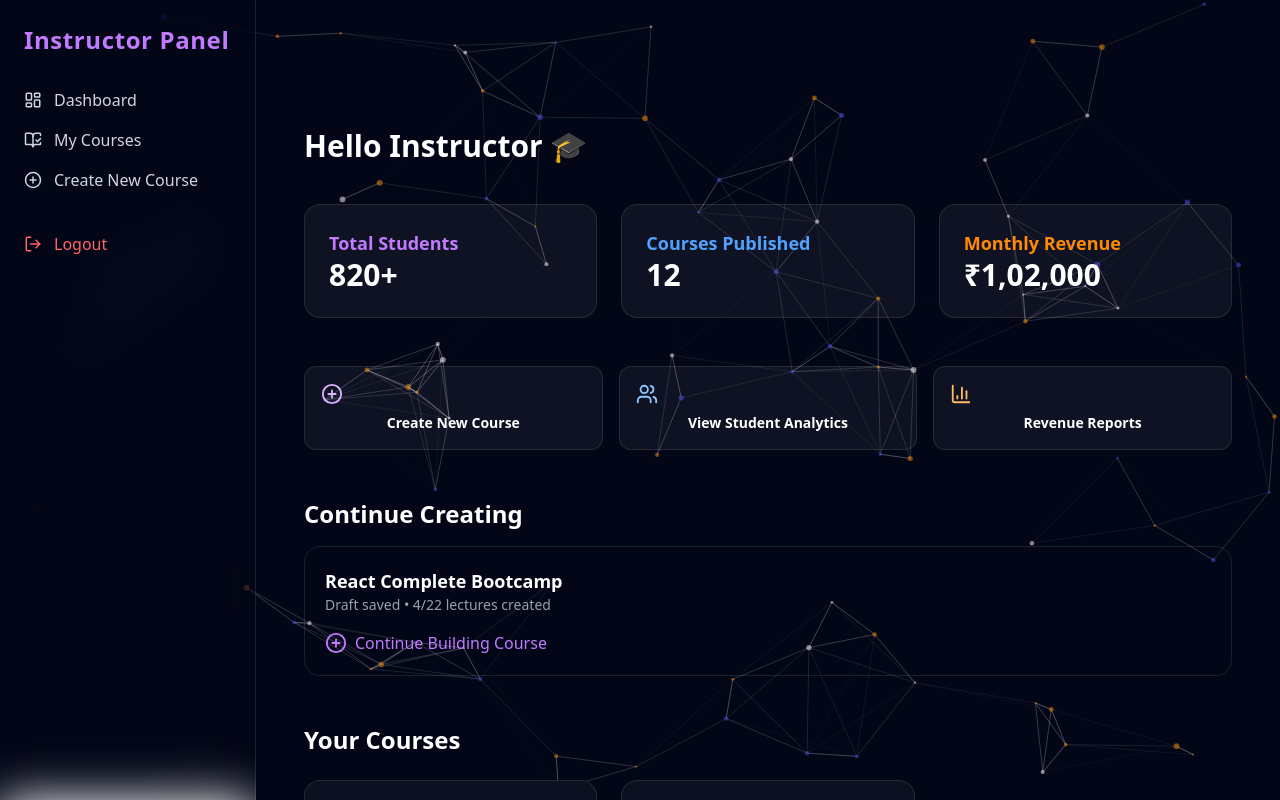
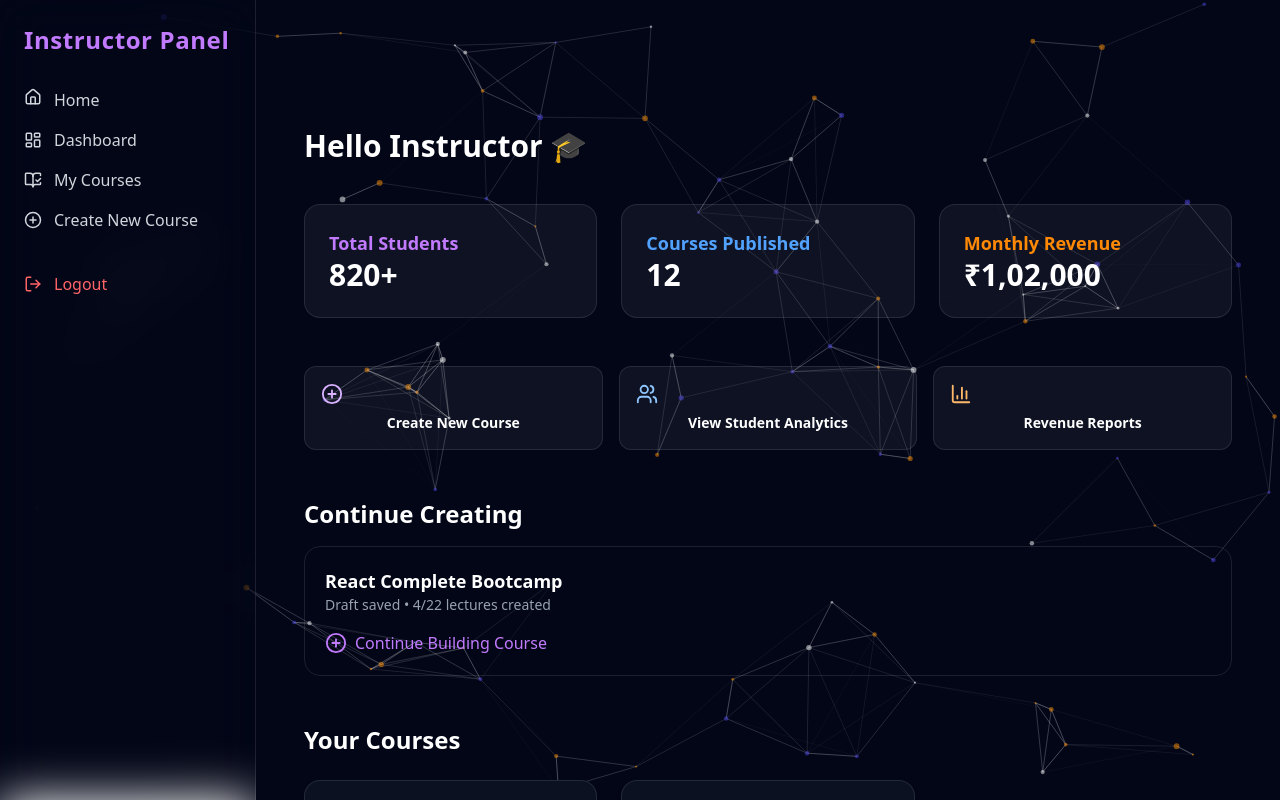
Before and after one commit to Avinashkrmandalgithub/EduX, a React (Vite) app in the folder frontend/: page /dashboard/instructor in a window 1280 px wide. Shown: the top 800 px of the page. Built offline with nearby package versions, Linux system fonts and the light colour scheme; no server answers.

Commit message:
some navbar fixes

```diff
--- a/frontend/src/components/Instructor/Sidebar.jsx
+++ b/frontend/src/components/Instructor/Sidebar.jsx
@@ -3,6 +3,7 @@ import {
   BookOpenCheck,
   PlusCircle,
   LogOut,
+  House,
 } from "lucide-react";
 import { Link, useNavigate } from "react-router-dom";
 import { useAuthStore } from "../../store/useAuthStore";
@@ -27,6 +28,13 @@ const InstructorSidebar = ({ mobile, close }) => {
       </h1>
 
       <nav className="flex flex-col gap-4 text-gray-300">
+        <Link to="/"
+        className="flex itmes-center gap-3 hover:text-white"
+        onClick={close}
+        >
+          <House  size={18}/> Home
+        </Link>
+
         <Link
           to="/dashboard/instructor"
           className="flex items-center gap-3 hover:text-white"
--- a/frontend/src/components/Landing/LandingNavbar.jsx
+++ b/frontend/src/components/Landing/LandingNavbar.jsx
@@ -23,9 +23,9 @@ const LandingNavbar = () => {
     if (!user) return;
 
     if (user.role === "instructor") {
-      navigate("/instructor/dashboard");
+      navigate("/dashboard/instructor");
     } else {
-      navigate("/student/dashboard");
+      navigate("/dashboard/student");
     }
   };
 
--- a/frontend/src/components/Student/Sidebar.jsx
+++ b/frontend/src/components/Student/Sidebar.jsx
@@ -1,4 +1,4 @@
-import { BookOpen, LayoutDashboard, CreditCard, LogOut } from "lucide-react";
+import { BookOpen, LayoutDashboard, CreditCard, LogOut, House } from "lucide-react";
 import { Link, useNavigate } from "react-router-dom";
 import { useAuthStore } from "../../store/useAuthStore";
 
@@ -22,6 +22,12 @@ const Sidebar = ({ mobile, close }) => {
       </h1>
 
       <nav className="flex flex-col gap-4 text-gray-300">
+        <Link to="/"
+        className="flex itmes-center gap-3 hover:text-white"
+        onClick={close}
+        >
+          <House  size={18}/> Home
+        </Link>
         <Link
           to="/dashboard/student"
           className="flex items-center gap-3 hover:text-white"
```
